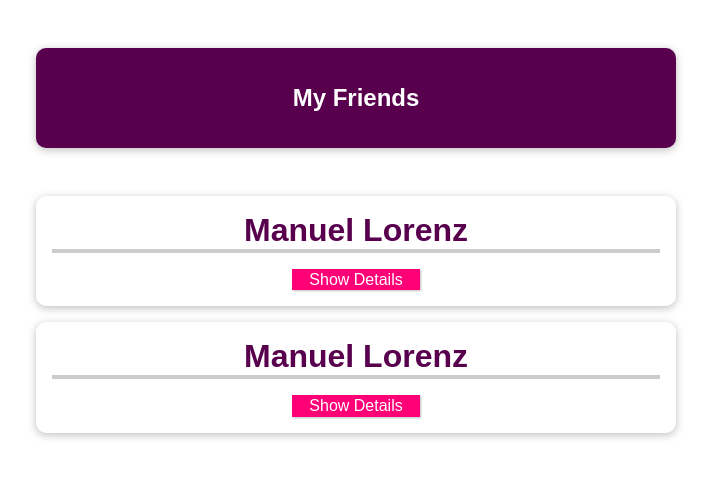
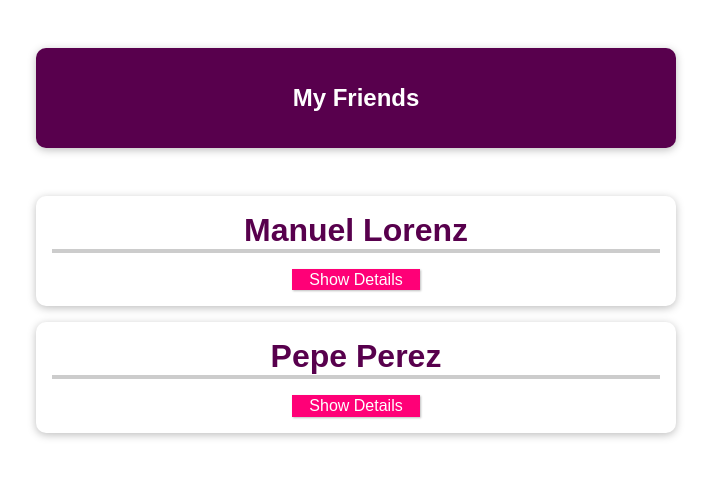
Before and after one commit to rirahetaGH/vue-complete-course-max, a Vue app in the folder cmp-communication-01-starting-setup/: page / in a window 1280 px wide. Shown: the top 478 px of the page, without its empty margins (284-995 px from the left). Built offline with nearby package versions, Linux system fonts and the light colour scheme.

Commit message:
introducing props parent child comm

```diff
--- a/cmp-communication-01-starting-setup/package.json
+++ b/cmp-communication-01-starting-setup/package.json
@@ -3,8 +3,8 @@
   "version": "0.1.0",
   "private": true,
   "scripts": {
-    "serve": "vue-cli-service serve",
-    "build": "vue-cli-service build",
+    "serve": "vue-cli-service serve --skip-plugins @vue/cli-plugin-eslint",
+    "build": "vue-cli-service build --skip-plugins @vue/cli-plugin-eslint",
     "lint": "vue-cli-service lint"
   },
   "dependencies": {
--- a/cmp-communication-01-starting-setup/src/App.vue
+++ b/cmp-communication-01-starting-setup/src/App.vue
@@ -4,8 +4,16 @@
       <h1>My Friends</h1>
     </header>
     <ul>
-      <friend-contact></friend-contact>
-      <friend-contact></friend-contact>
+      <friend-contact
+        name="Manuel Lorenz"
+        phone-number="01234 98773"
+        email-address="test@test.com"
+      ></friend-contact>
+       <friend-contact
+        name="Pepe Perez"
+        phone-number="74635 0393873"
+        email-address="test2@test.com"
+      ></friend-contact>
     </ul>
   </section>
 </template>
--- a/cmp-communication-01-starting-setup/src/components/FriendContact.vue
+++ b/cmp-communication-01-starting-setup/src/components/FriendContact.vue
@@ -1,15 +1,15 @@
 <template>
   <li>
-    <h2>{{ friend.name }}</h2>
+    <h2>{{ name }}</h2>
     <button @click="toggleDetails">{{ detailsAreVisible ? 'Hide' : 'Show' }} Details</button>
     <ul v-if="detailsAreVisible">
       <li>
         <strong>Phone:</strong>
-        {{ friend.phone }}
+        {{ phoneNumber }}
       </li>
       <li>
         <strong>Email:</strong>
-        {{ friend.email }}
+        {{ emailAddress }}
       </li>
     </ul>
   </li>
@@ -17,6 +17,7 @@
 
 <script>
 export default {
+  props: ['name','phoneNumber', 'emailAddress'],
   data() {
     return {
       detailsAreVisible: false,
```
Also changed, not shown: cmp-communication-01-starting-setup/.eslintrc.json (added), 2 other files (tests, documents, lock files or other folders).
